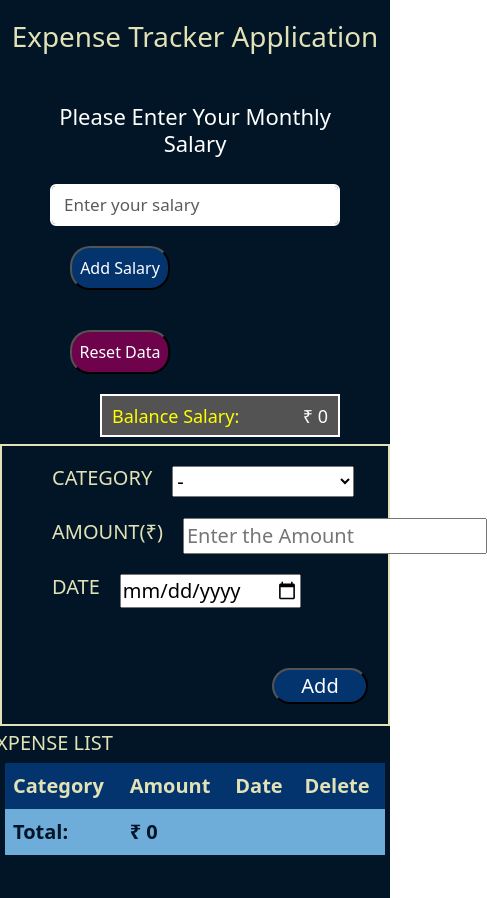
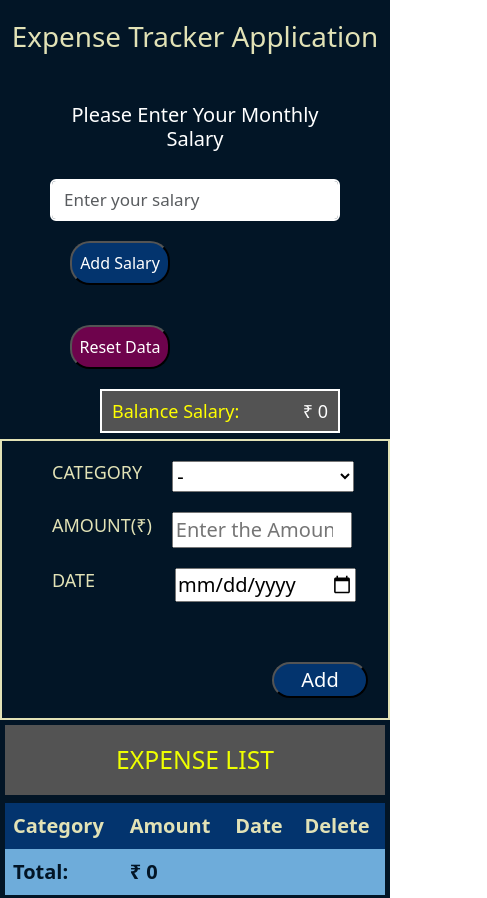
Before and after one commit to abheer18/Personal-Expense-Tracker, a plain HTML site: page index.html in a window 390 px wide. Shown: the top 898 px of the page, 487 px wide, since content can reach past the window. Drawn offline with nearby package versions, Linux system fonts and the light colour scheme.

Commit message:
added some code

```diff
--- a/index.html
+++ b/index.html
@@ -64,7 +64,7 @@
             </div>
         </div>
         <div class="expenses-list">
-            <h2 id="category-container-Heading">EXPENSE LIST </h2>
+            <h2 id="amountTableHeading">EXPENSE LIST </h2>
             <table>
                 <thead>
                     <tr>
--- a/styles.css
+++ b/styles.css
@@ -71,6 +71,14 @@
 
 #category-container-Heading {
   color: #e2e2b6;
+
+}
+
+#amountTableHeading{
+  color: #eeff00;
+  text-align: center;
+  padding: 20px;
+  background-color: #535353;
 }
 
 .col-2 {
@@ -233,10 +241,7 @@ tfoot td {
     width: 200px;
   }
 
-  #enterSalaryText {
-    color: #6eacda;
-    font-size: 25px;
-  }
+
 
   .salary-form {
     display: flex;
@@ -256,29 +261,25 @@ tfoot td {
 
   }
 
-  #category-container-Heading {
-
-    margin-left: -20px ;
-
-
-  }
 
  #category-select {
     width: auto;
+  margin-left: 30px;
   }
 
   #amount-input {
     width: auto;
+    width: 180px;
   }
 
   #date-input {
-
+   margin-left: 80px;
     width: auto;
   }
 
   #enterSalaryText {
     color: #ffffff;
-    font-size: 22px;
+    font-size: 20px;
     text-align: center;
   }
 
@@ -293,7 +294,8 @@ tfoot td {
 
   #category-container-Heading {
     color: #e2e2b6;
-    font-size: 20px;
+    font-size: 18px;
+    margin-left: -20px;
   }
 
   .col-2 {
```
